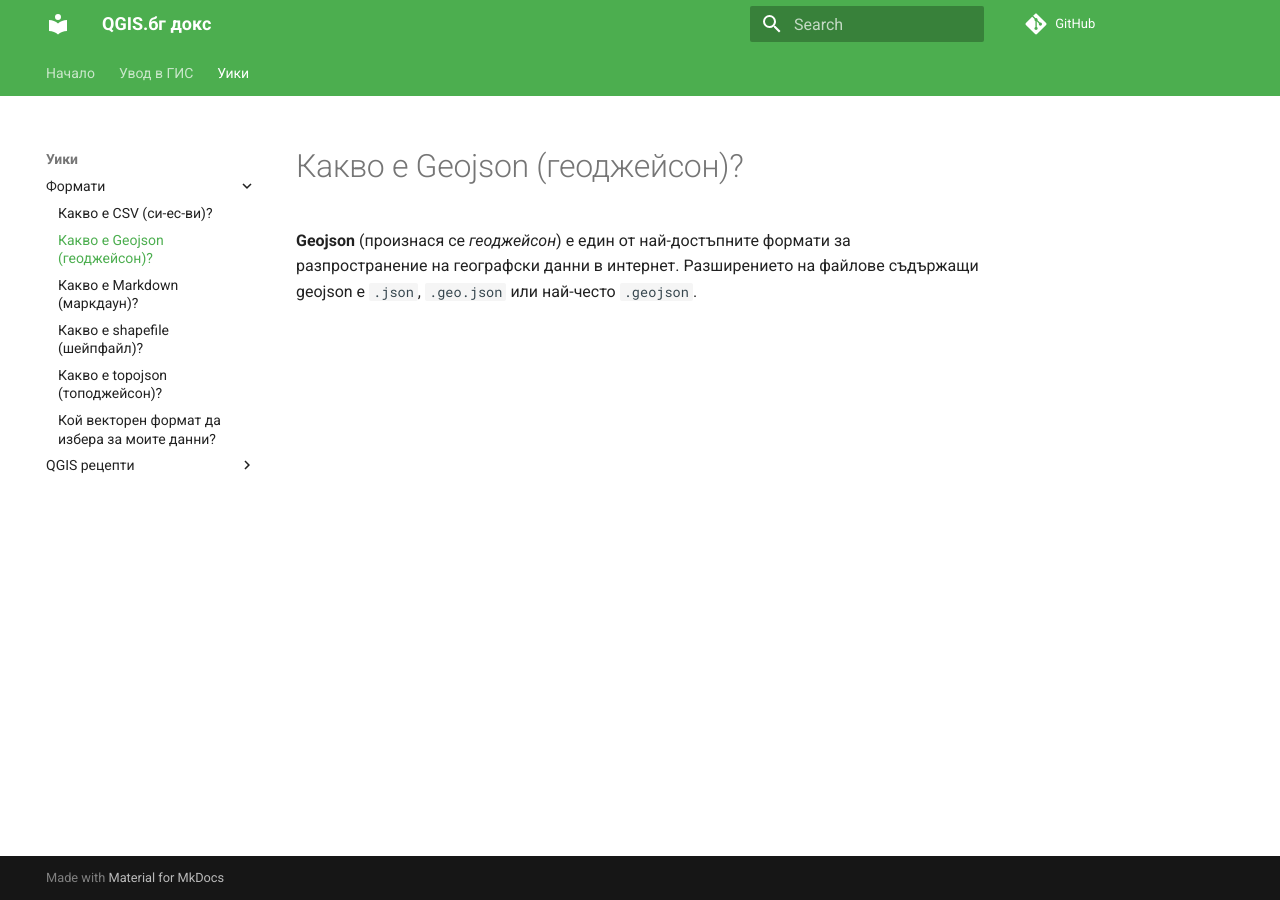
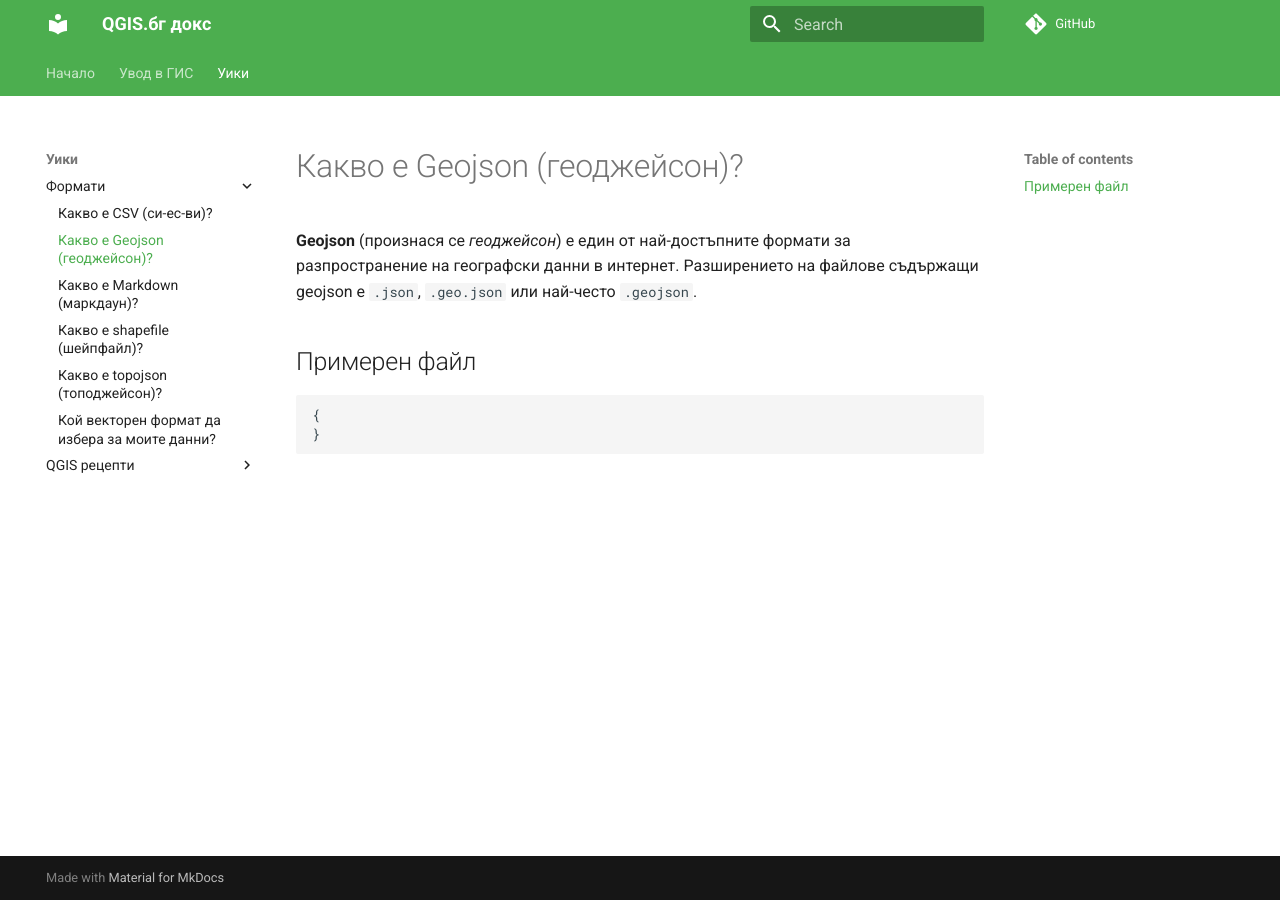
Before and after one commit to qgisbg/docs, an MkDocs documentation site: the page built from docs/wiki/formats/0000_kakvo_e_geojson.md, in a window 1280 px wide. Built offline with MkDocs 1.6.1 and Material for MkDocs 9.7.7, drawn with Linux system fonts in a browser that asks for light colours; comment, search, counter and statistics services are not loaded.

Commit message:
Update 0000_kakvo_e_geojson.md

````diff
--- a/docs/wiki/formats/0000_kakvo_e_geojson.md
+++ b/docs/wiki/formats/0000_kakvo_e_geojson.md
@@ -6,3 +6,10 @@ tags: геоджейсон, geojson, geo.json, json, вектор, интерн
 # Какво е Geojson (геоджейсон)?
 
 **Geojson** (произнася се *геоджейсон*) е един от най-достъпните формати за разпространение на географски данни в интернет. Разширението на файлове съдържащи geojson е `.json`, `.geo.json` или най-често `.geojson`.
+
+## Примерен файл
+
+```
+{
+}
+```
````
